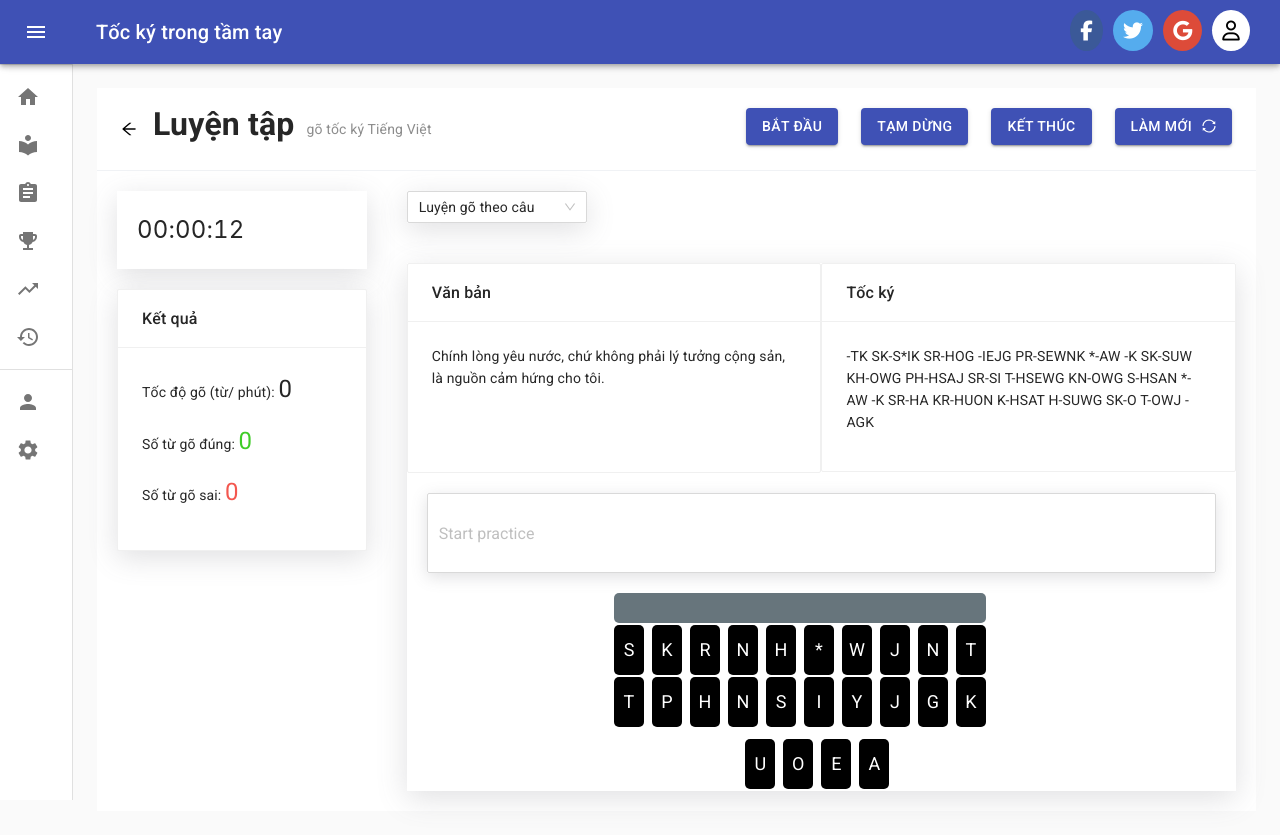
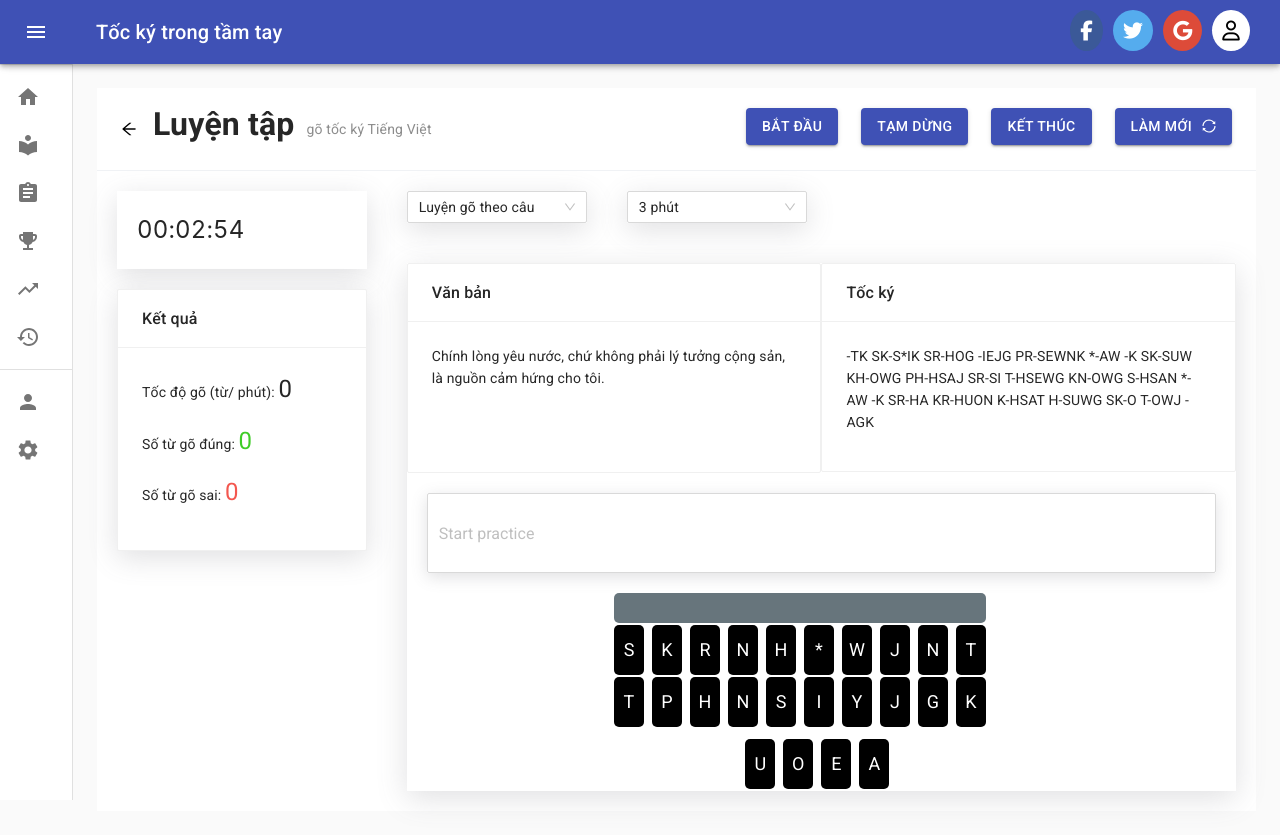
Before and after one commit to IT4441-2020I/HCI_15, a React (Create React App) app in the folder tockidotcom/: page /practice in a window 1280 px wide. Built offline with nearby package versions, Linux system fonts and the light colour scheme.

Commit message:
update ux practice

```diff
--- a/tockidotcom/src/Components/Practice.js
+++ b/tockidotcom/src/Components/Practice.js
@@ -7,24 +7,26 @@ import { SyncOutlined } from '@ant-design/icons';
 import { Content } from 'antd/lib/layout/layout';
 import CountUp from 'react-countup';
 import { useCountUp } from 'react-countup';
-import {AccountBox , StarRate,TrendingUp} from '@material-ui/icons';
 
 import './Practice.css';
 
 const { Countdown } = Statistic;
 const { Option } = Select;
 
-const deadline = Date.now() + 300 * 60;
+// const deadline = Date.now() + 3000 * 60;
 
 class Practice extends Component {
 
     constructor(props) {
         super(props);
         this.state = {
+            deadline: Date.now() + 3000 * 60,
             check: false,
             speed: 0,
             keyTrue: 0,
             keyFalse: 0,
+            text: 'Chính lòng yêu nước, chứ không phải lý tưởng cộng sản, là nguồn cảm hứng cho tôi.',
+            tocKy: '-TK SK-S*IK SR-HOG -IEJG PR-SEWNK *-AW -K SK-SUW KH-OWG PH-HSAJ SR-SI T-HSEWG KN-OWG S-HSAN *-AW -K SR-HA KR-HUON K-HSAT H-SUWG SK-O T-OWJ -AGK',
         }
     }
 
@@ -47,8 +49,55 @@ class Practice extends Component {
         })
     }
 
+    handleSelect = (e) => {
+        console.log(e);
+        if (e == 'luyenGoTheoAm') {
+            this.setState({
+                text: 'Ơ',
+                tocKy: 'W',
+            })
+        } else if (e == 'luyenGoTheoTu') {
+            this.setState({
+                text: 'TẬP',
+                tocKy: 'T*-WP',
+            })
+        } else if (e == 'luyenGoTheoCau') {
+            this.setState({
+                text: 'Chính lòng yêu nước, chứ không phải lý tưởng cộng sản, là nguồn cảm hứng cho tôi.',
+                tocKy: '-TK SK-S*IK SR-HOG -IEJG PR-SEWNK *-AW -K SK-SUW KH-OWG PH-HSAJ SR-SI T-HSEWG KN-OWG S-HSAN *-AW -K SR-HA KR-HUON K-HSAT H-SUWG SK-O T-OWJ -AGK',
+            })
+        }
+    }
+
+    handleSelectTime = (e) => {
+        console.log(e);
+        switch (e) {
+            case 1:
+                this.setState({ deadline: Date.now() + 1000 * 60 });
+                break;
+            case 3:
+                this.setState({ deadline: Date.now() + 3000 * 60 });
+                break;
+            case 5:
+                this.setState({ deadline: Date.now() + 5000 * 60 });
+                break;
+            case 10:
+                this.setState({ deadline: Date.now() + 10000 * 60 });
+                break;
+            case 15:
+                this.setState({ deadline: Date.now() + 15000 * 60 });
+                break;
+            case 20:
+                this.setState({ deadline: Date.now() + 20000 * 60 });
+                break;
+            case 30:
+                this.setState({ deadline: Date.now() + 30000 * 60 });
+                break;
+        }
+    }
+
     render() {
-        // const { aKey, uKey } = this.state;
+        const { text, tocKy, deadline } = this.state;
 
         console.log('render' + this.state.test);
 
@@ -64,6 +113,7 @@ class Practice extends Component {
                 }}
             >
                 <Content>
+                    {/* <CountDownTimer /> */}
                     <PageHeader
                         className="site-page-header pageHeader"
                         style={{ borderBottom: '1.5px solid #f0f2f5' }}
@@ -135,10 +185,28 @@ class Practice extends Component {
                             </div>
                         </Col>
                         <Col span='18'>
-                            <Select defaultValue="Luyện gõ theo câu" style={{ width: 180, margin: 20, boxShadow: 'rgba(100, 100, 111, 0.2) 0px 7px 29px 0px' }}>
-                                <Option value="jack">Luyện gõ theo từ</Option>
-                                <Option value="lucy">Luyện gõ theo câu</Option>
-                                <Option value="Yiminghe">Luyện gõ đoạn văn</Option>
+                            <Select
+                                defaultValue="Luyện gõ theo câu"
+                                style={{ width: 180, margin: 20, boxShadow: 'rgba(100, 100, 111, 0.2) 0px 7px 29px 0px' }}
+                                onSelect={this.handleSelect}
+                            >
+                                <Option value="luyenGoTheoAm">Luyện gõ theo âm</Option>
+                                <Option value="luyenGoTheoTu">Luyện gõ theo từ</Option>
+                                <Option value="luyenGoTheoCau">Luyện gõ theo câu</Option>
+                            </Select>
+
+                            <Select
+                                defaultValue="3 phút"
+                                style={{ width: 180, margin: 20, boxShadow: 'rgba(100, 100, 111, 0.2) 0px 7px 29px 0px' }}
+                                onSelect={this.handleSelectTime}
+                            >
+                                <Option value={1}>1 phút</Option>
+                                <Option value={3}>3 phút</Option>
+                                <Option value={5}>5 phút</Option>
+                                <Option value={10}>10 phút</Option>
+                                <Option value={15}>15 phút</Option>
+                                <Option value={20}>20 phút</Option>
+                                <Option value={30}>30 phút</Option>
                             </Select>
                             <div style={{
                                 margin: 20,
@@ -149,17 +217,13 @@ class Practice extends Component {
                                 <Row>
                                     <Col span='12'>
                                         <Card title="Văn bản" bordered={true} style={{ minHeight: 210 }}>
-                                            <p>{`Chính lòng yêu nước, chứ không phải lý tưởng cộng sản,
-                                    là nguồn cảm hứng cho tôi.`}</p>
+                                            <p>{text}</p>
                                         </Card>
                                     </Col>
 
                                     <Col span='12'>
                                         <Card title="Tốc ký" bordered={true}>
-                                            <p>{`-TK SK-S*IK SR-HOG -IEJG PR-SEWNK *-AW -K SK-SUW KH-OWG
-                                        PH-HSAJ SR-SI T-HSEWG KN-OWG S-HSAN *-AW -K SR-HA KR-HUON
-                                        K-HSAT H-SUWG SK-O T-OWJ -AGK`}</p>
-
+                                            <p>{tocKy}</p>
                                         </Card>
                                     </Col>
                                 </Row>
@@ -204,7 +268,7 @@ class Practice extends Component {
                                         </div>
                                         <div style={{ display: "flex", justifyContent: "center", marginTop: 10 }}>
                                             <KeyBoard item="U" />
-                                            <KeyBoard item="O" />
+                                            <KeyBoard1 item="O" bgColor={this.state.check ? '#fcba03' : 'black'} />
                                             <KeyBoard item="E" />
                                             <KeyBoard1 item="A" bgColor={this.state.check ? '#3FCC28' : 'black'} />
                                         </div>
```
Also changed, not shown: 1 other file (tests, documents, lock files or other folders).
